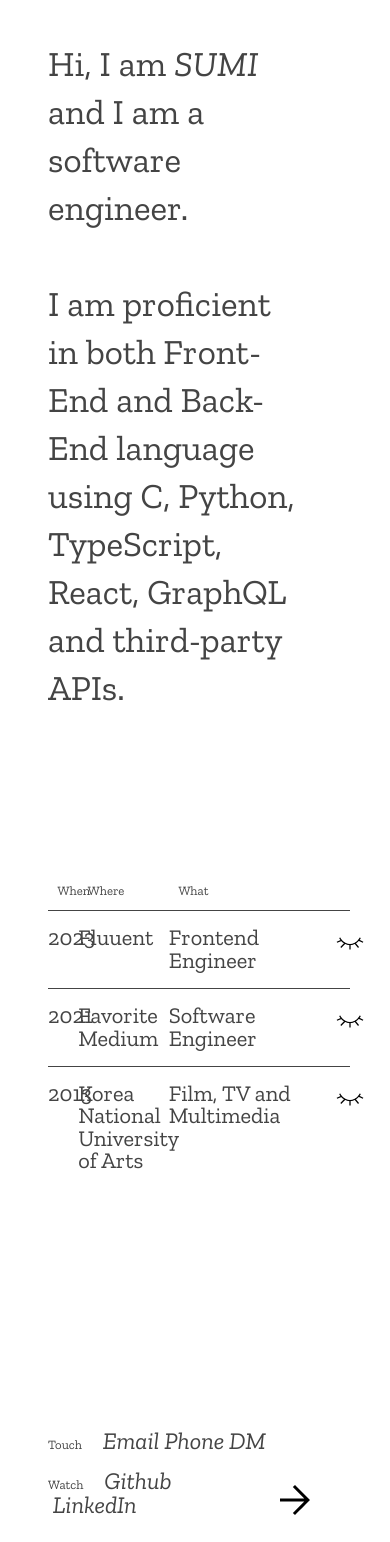
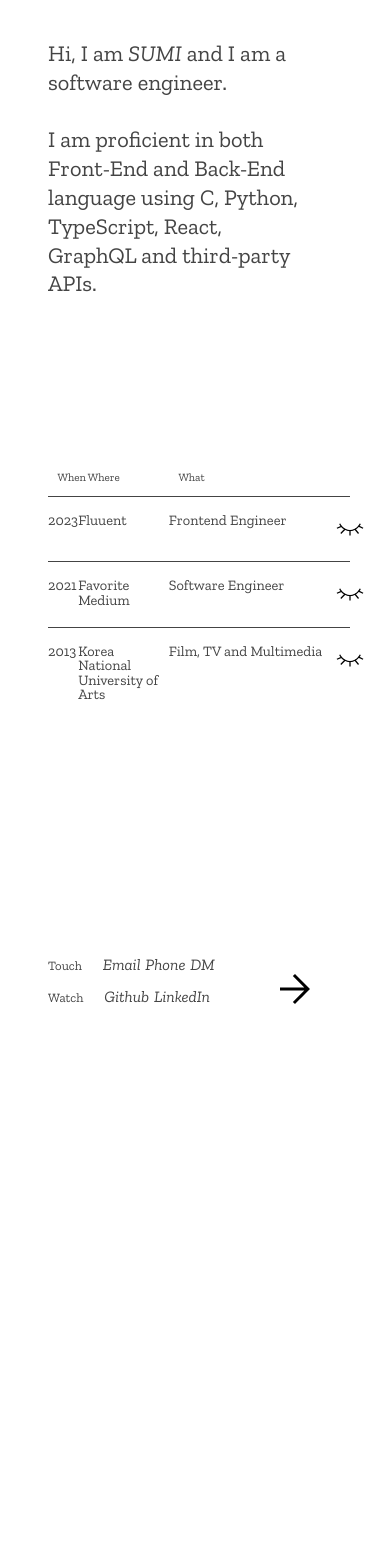
Before and after one commit to SumiSeo/sumiseo-portfolio, a Next.js app: page / in a window 390 px wide. Shown: the top 1542 px of the page. After the commit the page ends 1045 px from the top, so only its background shows below. Built offline with nearby package versions, Linux system fonts and the light colour scheme; a web font is replaced by a local one.

Commit message:
add media queries

```diff
--- a/package.json
+++ b/package.json
@@ -20,6 +20,7 @@
     "next": "13.4.4",
     "react": "18.2.0",
     "react-dom": "18.2.0",
+    "react-media": "^1.10.0",
     "typescript": "5.0.4"
   },
   "devDependencies": {
--- a/pages/index.tsx
+++ b/pages/index.tsx
@@ -2,8 +2,6 @@ import Paragraphe from "@/comps/Paragraphe";
 import { Inter } from "next/font/google";
 import styles from "@/styles/Home.module.scss";
 import WorksList from "./WorksLists";
-
-const inter = Inter({ subsets: ["latin"] });
 
 export default function Home() {
   return (
--- a/styles/Works.module.scss
+++ b/styles/Works.module.scss
@@ -17,3 +17,9 @@
 .hidden {
   display: none;
 }
+
+@media screen and (max-width: 800px) {
+  .head {
+    font-size: 0.7rem;
+  }
+}
--- a/styles/_base.scss
+++ b/styles/_base.scss
@@ -8,3 +8,8 @@ body {
   font-family: "Zilla Slab", serif;
   font-size: 62.5%;
 }
+@media screen and (max-width: 800px) {
+  body {
+    font-size: 50%;
+  }
+}
--- a/styles/components/Footer.module.scss
+++ b/styles/components/Footer.module.scss
@@ -60,3 +60,22 @@
   opacity: 0;
   position: absolute;
 }
+
+@media screen and (max-width: 1200px) {
+  .box span:not(:first-child),
+  .box span,
+  .box a,
+  .box span,
+  .form {
+    font-size: 1.2rem;
+  }
+}
+@media screen and (max-width: 800px) {
+  .box span:not(:first-child),
+  .box span,
+  .box a,
+  .box span,
+  .form {
+    font-size: 1rem;
+  }
+}
--- a/styles/components/Paragraphe.module.scss
+++ b/styles/components/Paragraphe.module.scss
@@ -9,3 +9,22 @@
 .oblique {
   font-style: italic;
 }
+@media screen and (max-width: 1200px) {
+  .paragraphe {
+    font-size: 1.7rem;
+    line-height: 2.2rem;
+  }
+}
+@media screen and (max-width: 800px) {
+  .paragraphe {
+    font-size: 1.6rem;
+    line-height: 2rem;
+  }
+}
+
+@media screen and (max-width: 600px) {
+  .paragraphe {
+    font-size: 1.4rem;
+    line-height: 1.8rem;
+  }
+}
--- a/styles/components/Work.module.scss
+++ b/styles/components/Work.module.scss
@@ -27,3 +27,20 @@
     }
   }
 }
+
+@media screen and (max-width: 1200px) {
+  .work__expanded {
+    font-size: 1.3rem;
+  }
+}
+@media screen and (max-width: 800px) {
+  .work__expanded {
+    font-size: 1.1rem;
+  }
+}
+
+@media screen and (max-width: 600px) {
+  .work__expanded {
+    font-size: 0.9rem;
+  }
+}
--- a/styles/components/WorkDetail.module.scss
+++ b/styles/components/WorkDetail.module.scss
@@ -38,3 +38,15 @@
   line-height: 2.2rem;
   margin-left: 0.4rem;
 }
+
+@media screen and (max-width: 800px) {
+  .explication {
+    font-size: 0.7rem;
+  }
+}
+
+@media screen and (max-width: 600px) {
+  .explication {
+    font-size: 0.6rem;
+  }
+}
```
Also changed, not shown: 1 other file (tests, documents, lock files or other folders).
